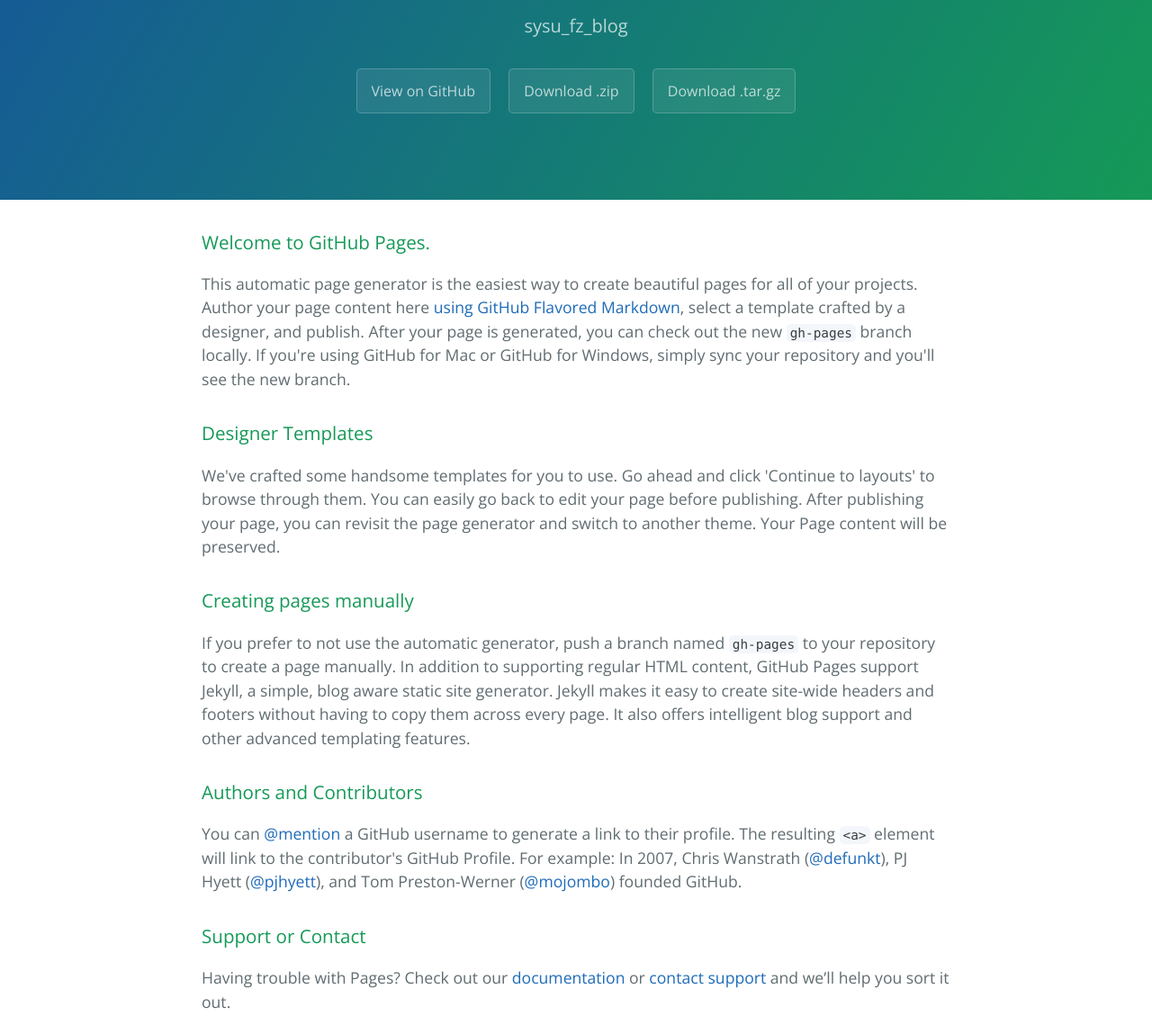
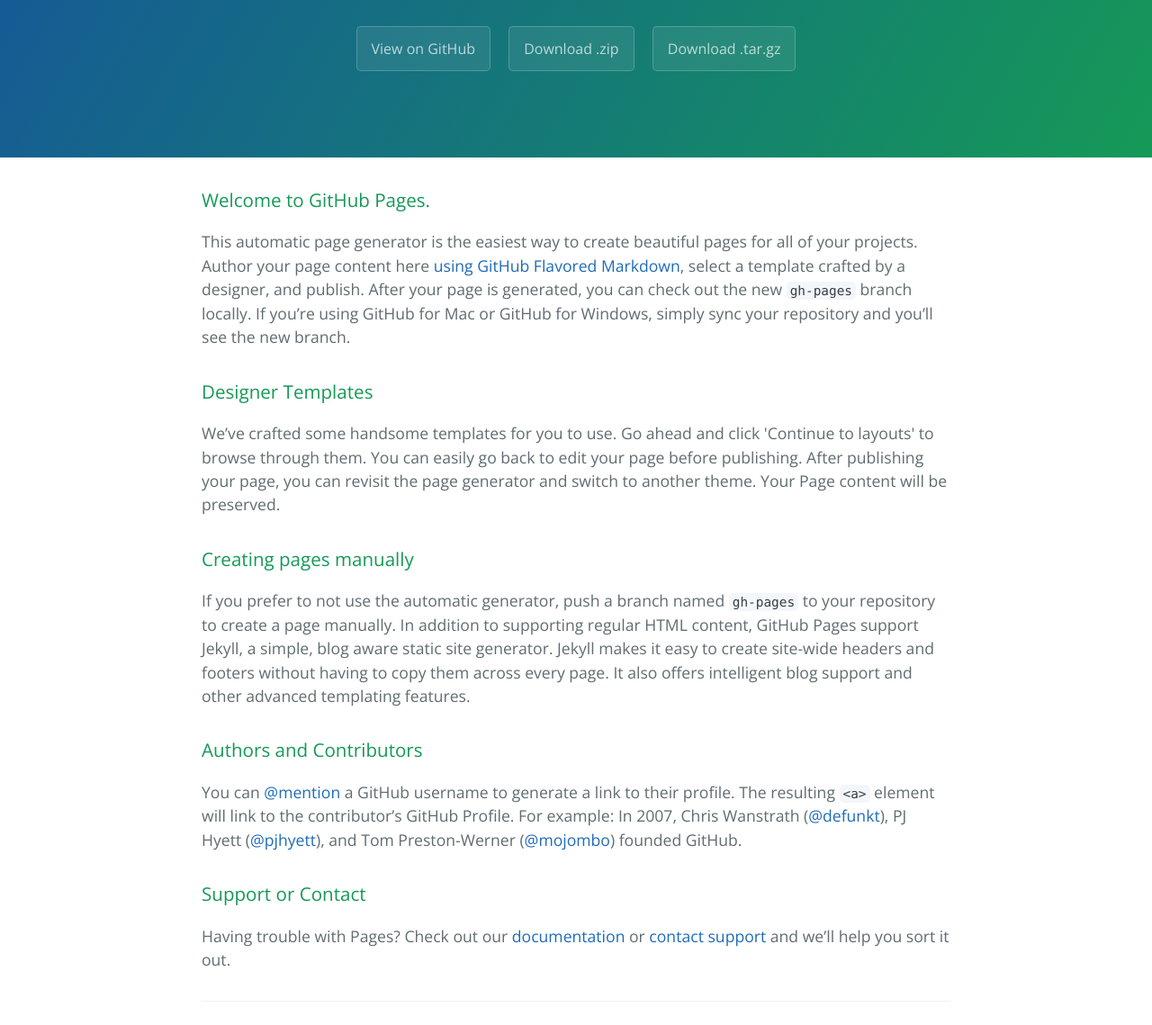
Before and after one commit to fangzhen123/myblog, a plain HTML site: page index.html in a window 1280 px wide. Shown: the part 161-1300 px from the top of the page at 90% size. Drawn offline with nearby package versions, Linux system fonts and the light colour scheme.

```diff
--- a/index.html
+++ b/index.html
@@ -5,14 +5,14 @@
     <title>Myblog by fangzhen123</title>
     <meta name="viewport" content="width=device-width, initial-scale=1">
     <link rel="stylesheet" type="text/css" href="stylesheets/normalize.css" media="screen">
-    <link href='http://fonts.googleapis.com/css?family=Open+Sans:400,700' rel='stylesheet' type='text/css'>
+    <link href='https://fonts.googleapis.com/css?family=Open+Sans:400,700' rel='stylesheet' type='text/css'>
     <link rel="stylesheet" type="text/css" href="stylesheets/stylesheet.css" media="screen">
     <link rel="stylesheet" type="text/css" href="stylesheets/github-light.css" media="screen">
   </head>
   <body>
     <section class="page-header">
       <h1 class="project-name">Myblog</h1>
-      <h2 class="project-tagline">sysu_fz_blog</h2>
+      <h2 class="project-tagline"></h2>
       <a href="https://github.com/fangzhen123/myblog" class="btn">View on GitHub</a>
       <a href="https://github.com/fangzhen123/myblog/zipball/master" class="btn">Download .zip</a>
       <a href="https://github.com/fangzhen123/myblog/tarball/master" class="btn">Download .tar.gz</a>
@@ -22,12 +22,12 @@
       <h3>
 <a id="welcome-to-github-pages" class="anchor" href="#welcome-to-github-pages" aria-hidden="true"><span class="octicon octicon-link"></span></a>Welcome to GitHub Pages.</h3>
 
-<p>This automatic page generator is the easiest way to create beautiful pages for all of your projects. Author your page content here <a href="https://guides.github.com/features/mastering-markdown/">using GitHub Flavored Markdown</a>, select a template crafted by a designer, and publish. After your page is generated, you can check out the new <code>gh-pages</code> branch locally. If you're using GitHub for Mac or GitHub for Windows, simply sync your repository and you'll see the new branch.</p>
+<p>This automatic page generator is the easiest way to create beautiful pages for all of your projects. Author your page content here <a href="https://guides.github.com/features/mastering-markdown/">using GitHub Flavored Markdown</a>, select a template crafted by a designer, and publish. After your page is generated, you can check out the new <code>gh-pages</code> branch locally. If you’re using GitHub for Mac or GitHub for Windows, simply sync your repository and you’ll see the new branch.</p>
 
 <h3>
 <a id="designer-templates" class="anchor" href="#designer-templates" aria-hidden="true"><span class="octicon octicon-link"></span></a>Designer Templates</h3>
 
-<p>We've crafted some handsome templates for you to use. Go ahead and click 'Continue to layouts' to browse through them. You can easily go back to edit your page before publishing. After publishing your page, you can revisit the page generator and switch to another theme. Your Page content will be preserved.</p>
+<p>We’ve crafted some handsome templates for you to use. Go ahead and click 'Continue to layouts' to browse through them. You can easily go back to edit your page before publishing. After publishing your page, you can revisit the page generator and switch to another theme. Your Page content will be preserved.</p>
 
 <h3>
 <a id="creating-pages-manually" class="anchor" href="#creating-pages-manually" aria-hidden="true"><span class="octicon octicon-link"></span></a>Creating pages manually</h3>
@@ -37,7 +37,7 @@
 <h3>
 <a id="authors-and-contributors" class="anchor" href="#authors-and-contributors" aria-hidden="true"><span class="octicon octicon-link"></span></a>Authors and Contributors</h3>
 
-<p>You can <a href="https://github.com/blog/821" class="user-mention">@mention</a> a GitHub username to generate a link to their profile. The resulting <code>&lt;a&gt;</code> element will link to the contributor's GitHub Profile. For example: In 2007, Chris Wanstrath (<a href="https://github.com/defunkt" class="user-mention">@defunkt</a>), PJ Hyett (<a href="https://github.com/pjhyett" class="user-mention">@pjhyett</a>), and Tom Preston-Werner (<a href="https://github.com/mojombo" class="user-mention">@mojombo</a>) founded GitHub.</p>
+<p>You can <a href="https://github.com/blog/821" class="user-mention">@mention</a> a GitHub username to generate a link to their profile. The resulting <code>&lt;a&gt;</code> element will link to the contributor’s GitHub Profile. For example: In 2007, Chris Wanstrath (<a href="https://github.com/defunkt" class="user-mention">@defunkt</a>), PJ Hyett (<a href="https://github.com/pjhyett" class="user-mention">@pjhyett</a>), and Tom Preston-Werner (<a href="https://github.com/mojombo" class="user-mention">@mojombo</a>) founded GitHub.</p>
 
 <h3>
 <a id="support-or-contact" class="anchor" href="#support-or-contact" aria-hidden="true"><span class="octicon octicon-link"></span></a>Support or Contact</h3>
@@ -52,6 +52,6 @@
 
     </section>
 
-  <h1>ddd</h1>
+
   </body>
 </html>
```
Also changed, not shown: params.json (added, +1 -0 lines).
